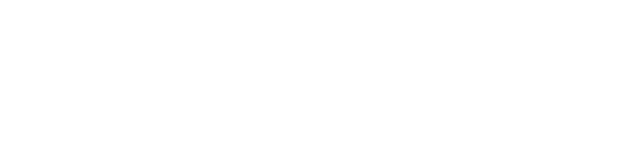
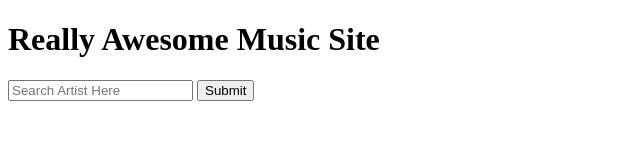
Before and after one commit to Momentum-Team-8/itunes-search-emorgan316, a website: page index.html in a window 1280 px wide. Shown: the whole page, without its empty margins (0-640 px from the left). Drawn offline with Linux system fonts and the light colour scheme.

Commit message:
started html content

```diff
--- a/index.html
+++ b/index.html
@@ -6,6 +6,20 @@
   <script src="main.js" defer></script>
   <title>Music Search</title>
 </head>
+
 <body>
+  <h1 id="title">Really Awesome Music Site</h1>
+
+  <div class="container">
+    <form id="input-field">
+      <input id="search-input" type="text" placeholder="Search Artist Here" required>
+      <button id="submit-input" type="submit">Submit</button>
+    </form>
+
+    <div id="output-field">
+      <ul id="output"></ul>
+    </div>
+  </div>
+
 </body>
 </html>
```
